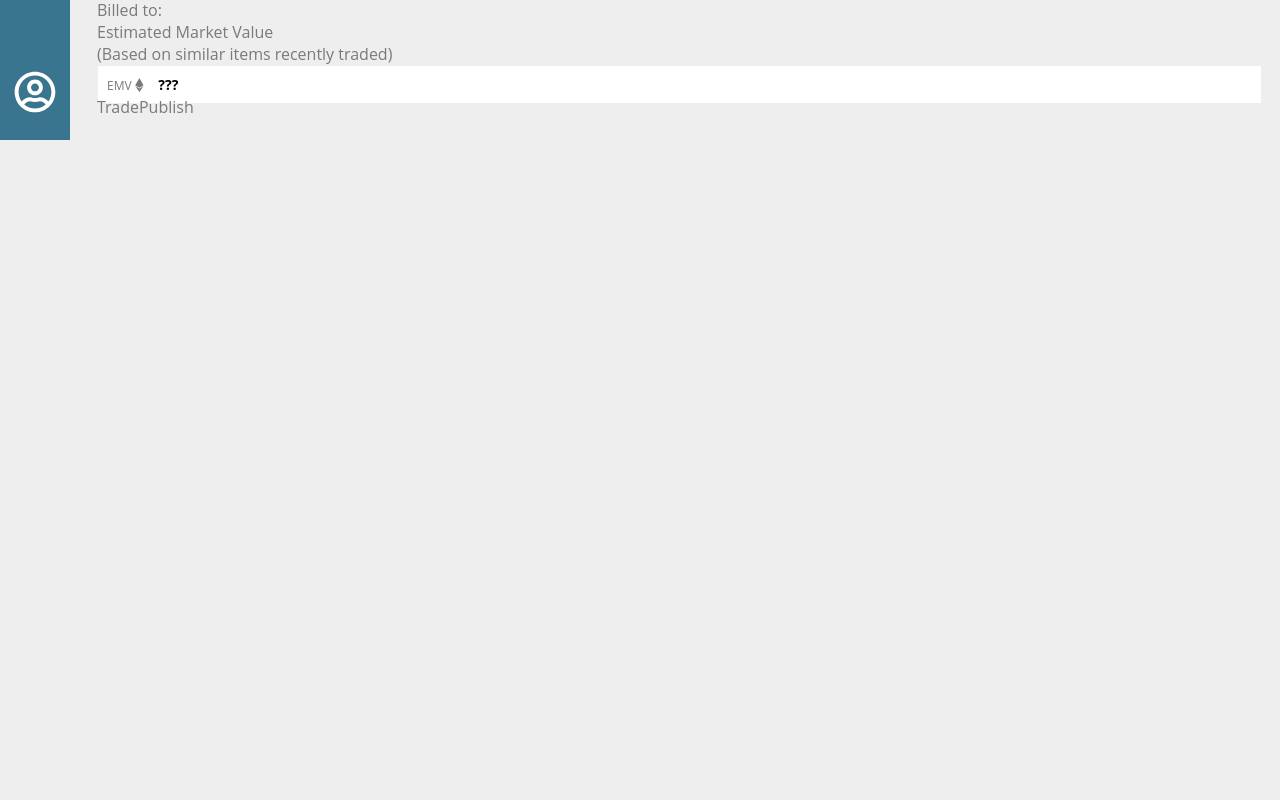
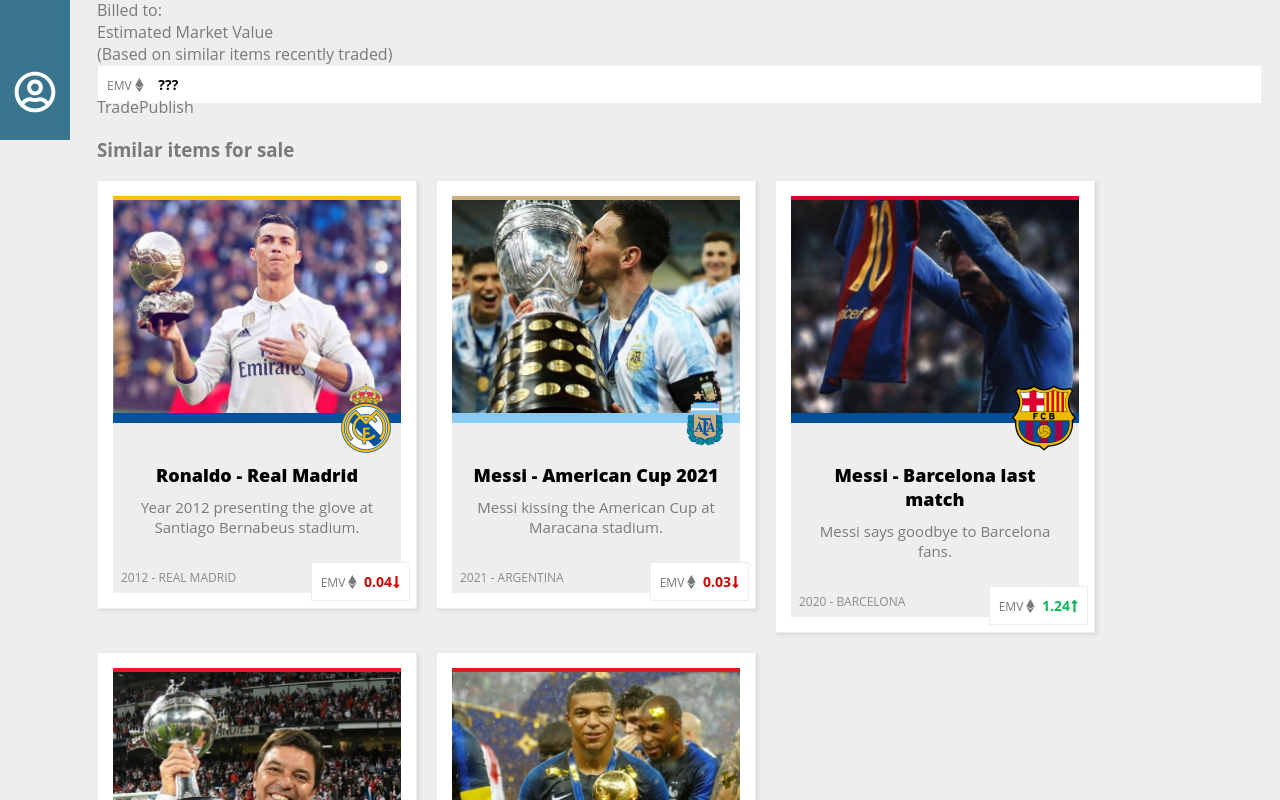
Before and after one commit to patocorrenti/soccercards, a Next.js app: page /card/0 in a window 1280 px wide. Shown: the part 660-1460 px from the top of the page. Before the commit the page ends 809 px from the top, so only its background shows below. Built offline with nearby package versions, Linux system fonts and the light colour scheme.

Commit message:
add: similar items for sale component

```diff
--- a/components/cards/CardEmv.js
+++ b/components/cards/CardEmv.js
@@ -5,6 +5,8 @@
 import Styles from './CardEmv.module.scss'
 
 export default function CardEmv ({ emv }) {
+
+  if ( ! emv ) return ( <div>No EMV data</div> )
 
   const evoStyle = getEvolutionStyle( emv.evolution );
 
--- /dev/null
+++ b/components/cards/detail/CardsSlider.js
@@ -0,0 +1,12 @@
+import SoccerCardsList from "../list/List";
+import ALL_CARDS from "../../../lib/allCards";
+
+import Styles from './CardsSlider.module.scss'
+
+export default function SoccerCardsSlider () {
+  return (
+    <div className={Styles.slider}>
+      <SoccerCardsList cards={ALL_CARDS} />
+    </div>
+  )
+}
--- /dev/null
+++ b/components/cards/detail/CardsSlider.module.scss
@@ -0,0 +1,5 @@
+.slider {
+  ul > li:first-child {
+    display: none;
+  }
+}
--- a/components/cards/detail/Detail.js
+++ b/components/cards/detail/Detail.js
@@ -1,9 +1,11 @@
 import CardImage from '../CardImage'
 import PurchaseData from './PurchaseData'
 import CardEmv from '../CardEmv'
+import SoccerCardsSlider from './CardsSlider'
 
 export default function SoccerCardDetail ({ card }) {
   return (
+    <>
       <article>
         <div>
           <CardImage card={card} size='big' />
@@ -36,5 +38,10 @@
           <a href="#">Publish</a>
         </div>
       </article>
+      <section>
+        <h3>Similar items for sale</h3>
+        <SoccerCardsSlider />
+      </section>
+    </>
   )
 }
--- a/components/cards/list/List.js
+++ b/components/cards/list/List.js
@@ -3,10 +3,13 @@
 
 export default function SoccerCardsList ({ cards = [] }) {
   return (
-    cards.length
-      ? <ul className={Styles.list}>
-          { cards.map( ( card, index ) => <li key={index}><SoccerCard card={card} id={index}/></li> ) }
-        </ul>
-      : <div>There are no cards</div>
+    <div>
+      { cards.length
+        ? <ul className={Styles.list}>
+            { cards.map( ( card, index ) => <li key={index}><SoccerCard card={card} id={index}/></li> ) }
+          </ul>
+        : <div>There are no cards</div>
+      }
+    </div>
   )
 }
```
Lines whose indentation alone changed are shown as unchanged.
